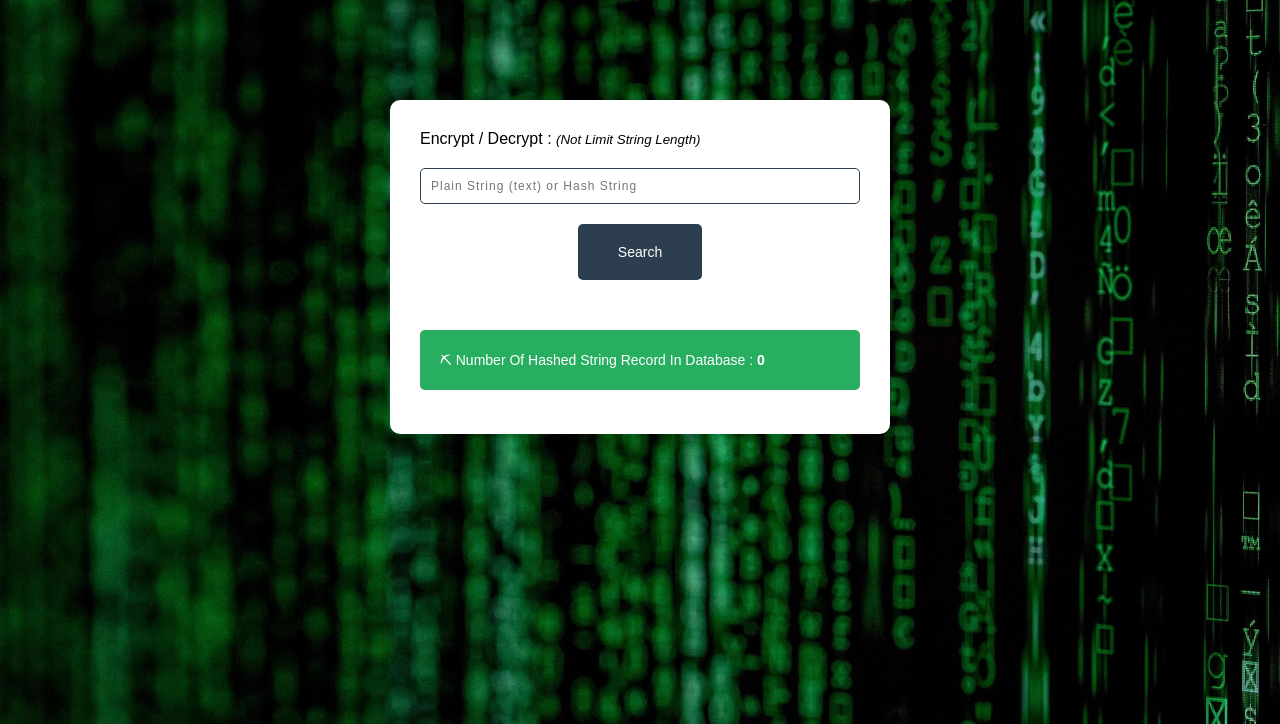
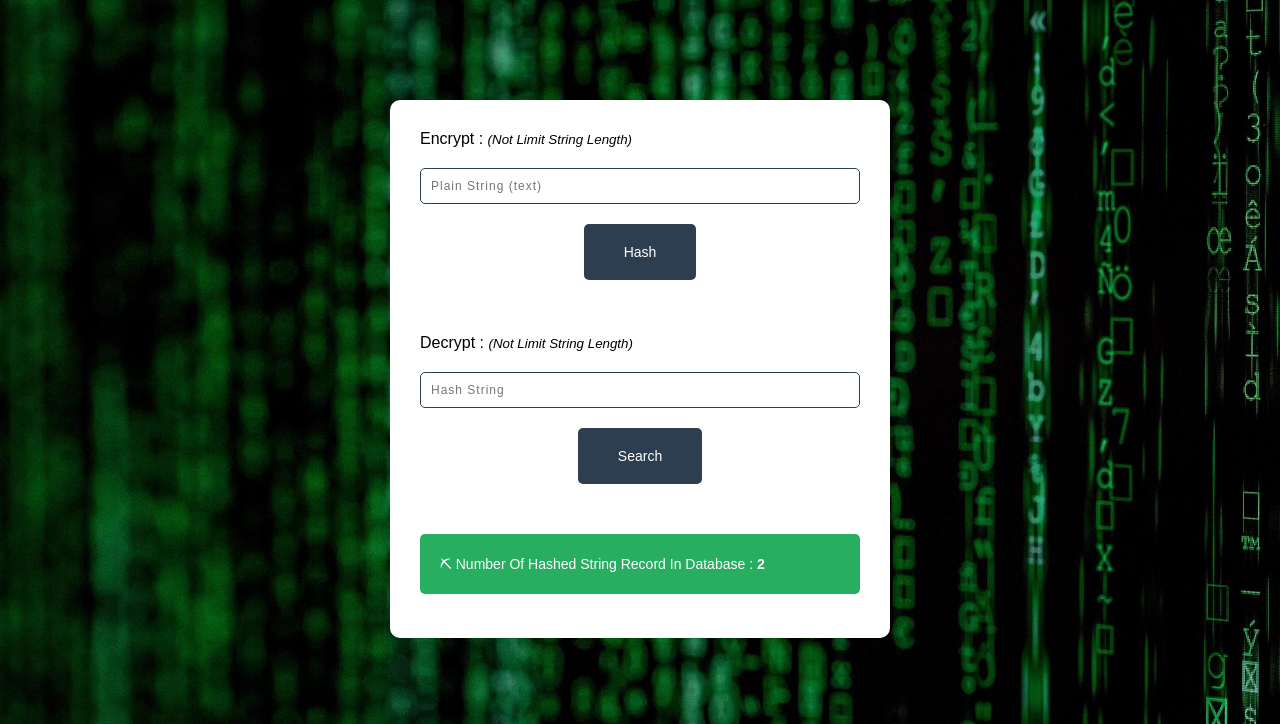
Before and after one commit to amirsh-nll/hashcode, a PHP site: page / in a window 1280 px wide. Shown: the top 724 px of the page. Run offline with PHP 8.4, Linux system fonts and the light colour scheme; data comes from the database, SQL or seed files in the repository.

Commit message:
commit #2

```diff
--- a/hashclass.php
+++ b/hashclass.php
@@ -36,11 +36,12 @@ class HashClass
 
 	public function hash_count()
 	{
-		$query = "SELECT sum('sum') FROM 'tbl_algorithm'";
+		$query = "SELECT sum(`count`) as 'count' FROM tbl_algorithm";
 		$result = mysqli_query($this->connection, $query);
 		if ($result !== false) {
 			$row = mysqli_fetch_row($result);
 			$sum = $row[0];
+			return $sum;
 		}
 		else
 			return 0;
--- a/index.php
+++ b/index.php
@@ -13,16 +13,26 @@
 	<meta charset="utf-8">
 	<title>Hash Encryption and Reverse Decryption</title>
 	<link rel="stylesheet" type="text/css" href="layout.css">
+	<link rel="icon" type="image/png" sizes="32x32" href="favicon.png">
 </head>
 <body>
 	<div class="container">
 		<div class="form">
-			<form action="" method="post">
-				<label for="string">Encrypt / Decrypt : <small><i>(Not Limit String Length)</i></small></label>
-				<input type="text" id="string" name="string" placeholder="Plain String (text) or Hash String" />
-				<input type="submit" name="submit" value="Search" />
-				<p class="dark-alarm">⛏ Number Of Hashed String Record In Database : <strong><?php echo $hash_count; ?></strong></p>
+
+			<form action="encrypt.php" method="post">
+				<label for="plainstring">Encrypt : <small><i>(Not Limit String Length)</i></small></label>
+				<input type="text" id="plainstring" name="plainstring" placeholder="Plain String (text)" />
+				<input type="submit" name="hash" value="Hash" />
 			</form>
+			<p>&nbsp;</p>
+			<form action="decrypt.php" method="post">
+				<label for="hashstring">Decrypt : <small><i>(Not Limit String Length)</i></small></label>
+				<input type="text" id="hashstring" name="hashstring" placeholder="Hash String" />
+				<input type="submit" name="search" value="Search" />
+			</form>
+
+			<p class="dark-alarm">⛏ Number Of Hashed String Record In Database : <strong><?php echo $hash_count; ?></strong></p>
+
 		</div>
 	</div>
 </body>
```
Also changed, not shown: decrypt.php (added), encrypt.php (added), favicon.png (added).
